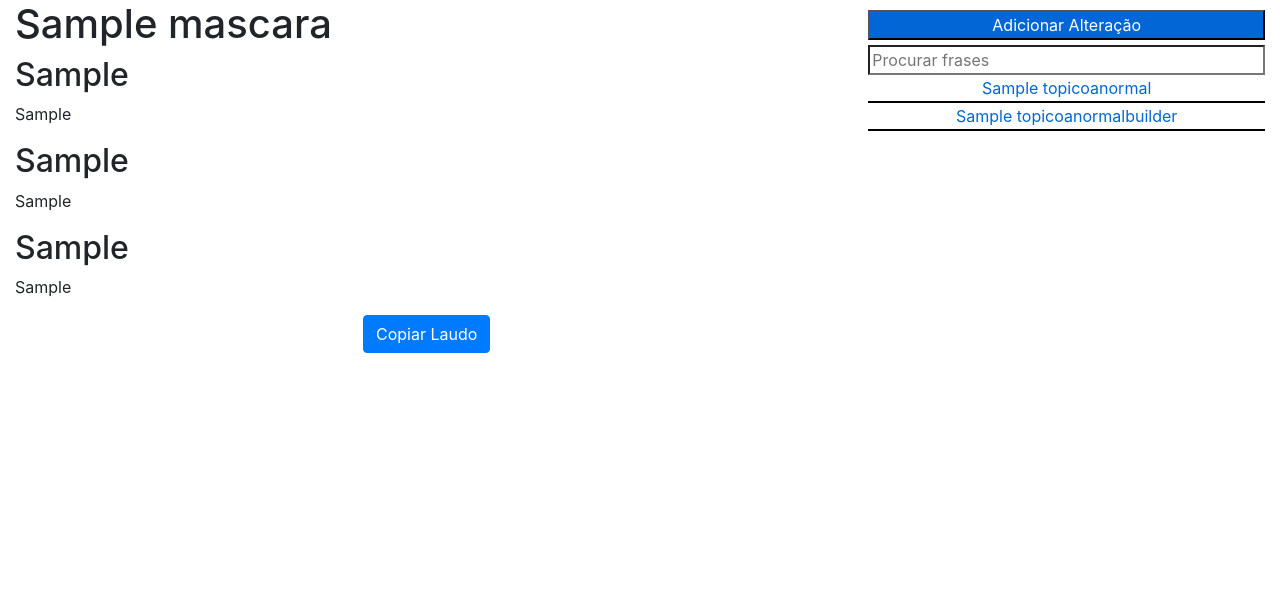
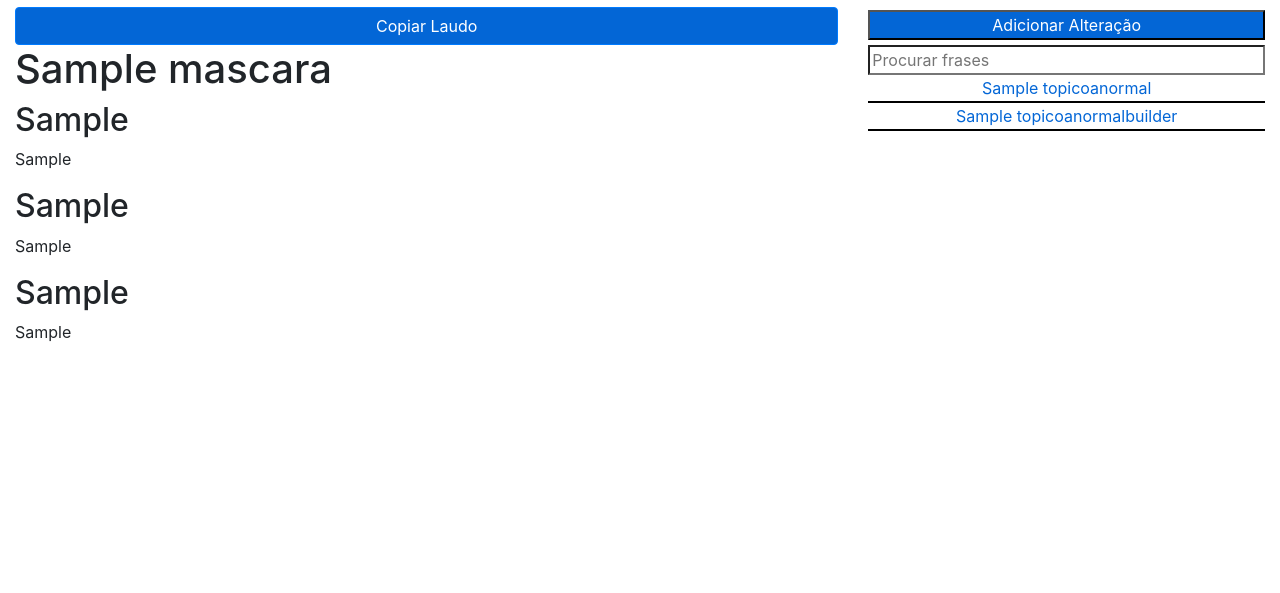
Before and after one commit to netofarthur/laudario, a Django app: template laudario/masks/templates/masks/mascara.html in a window 1280 px wide. Shown: the part 172-765 px from the top of the page. Before the commit the page ends 525 px from the top, so only its background shows below. Run offline with Django 3.2, Linux system fonts and the light colour scheme; data comes from the database, SQL or seed files in the repository; tables that the repository leaves empty hold one stand-in row (values such as "Sample post"); the template is opened without the code that fills it: values that come from a table or form of the project are taken from there, most other values are stand-ins (such as "Sample title", 1, 10 or a date in 2020); parts of the project's set-up code (start-up, migrations or seed data) failed here and were passed over; some libraries are stand-ins or nearby versions.

Commit message:
Reposicionado botão Copiar Laudo.

```diff
--- a/laudario/masks/static/masks/css/mascara.css
+++ b/laudario/masks/static/masks/css/mascara.css
@@ -1,3 +1,8 @@
+.btn-primary {
+      background-color: #0366d6;
+      color: white;
+}
+
 #diagnosticos_div {
 
     height: 90vh;
@@ -265,6 +270,8 @@ color: white;
 
 }
 
+
+
 @media screen and (max-width: 576px) {
      #navbarSupportedContent a {
      margin: 0px;
--- a/laudario/masks/templates/masks/mascara.html
+++ b/laudario/masks/templates/masks/mascara.html
@@ -20,6 +20,9 @@
 
 <div class="col">
 
+<div style="text-align: center; margin-top:7px">
+        <button style="width:100%" class="btn btn-primary" onclick="CopyToClipboard()">Copiar Laudo</button>
+           </div>
 <div id="mascara_div">
     <button style="display: none;" type="button" class="btn btn-primary" data-toggle="modal" data-target="#ModalVariaveis" id=popular_variaveis onclick="popularVariaveis()">Popular Variáveis</button>
 
@@ -51,10 +54,14 @@
 
 <h2> {{ mascara.conclusao_header }} </h2>
     <div id="conclusao_normal" name="conclusao"> <p class="paragrafo_mascara" id="paragrafo_conclusao">{{ mascara.conclusao }}</p> </div>
-       <div style="text-align: center">
-        <button class="btn btn-primary" onclick="CopyToClipboard()">Copiar Laudo</button>
-           </div>
 
+    <br>
+     <br>
+    <br>
+    <br>
+     <br>
+    <br>
+    <br>
 </div>
 
 
```
